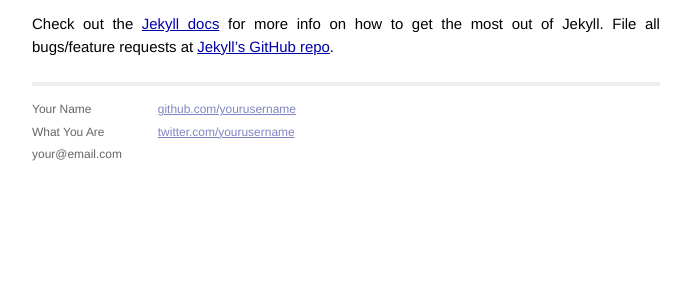
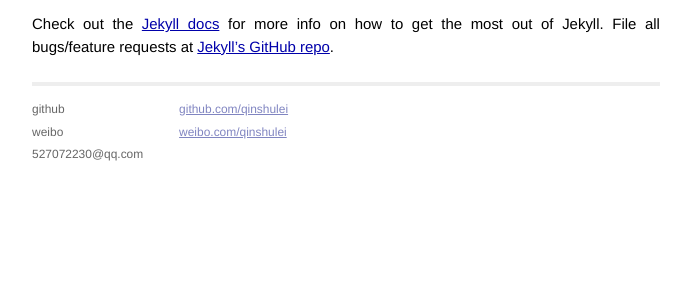
Before and after one commit to qinshulei/qinshulei.github.io, a Jekyll site: the page built from _posts/2013-08-17-welcome-to-jekyll.markdown, in a window 1280 px wide. Shown: the part 411-705 px from the top of the page, without its empty margins (294-985 px from the left). Built offline with Jekyll 4.4.1, drawn with Linux system fonts in a browser that asks for light colours; Markdown is read by kramdown in place of the engine named in the settings.

Commit message:
modify
modify

```diff
--- a/_layouts/default.html
+++ b/_layouts/default.html
@@ -27,15 +27,15 @@
             <div class="footer">
               <div class="contact">
                 <p>
-                  Your Name<br />
-                  What You Are<br />
-                  your@email.com
+                  github   <br />
+                  weibo    <br />
+                  527072230@qq.com
                 </p>
               </div>
               <div class="contact">
                 <p>
-                  <a href="http://github.com/yourusername/">github.com/yourusername</a><br />
-                  <a href="http://twitter.com/yourusername/">twitter.com/yourusername</a><br />
+                  <a href="http://github.com/qinshulei/">github.com/qinshulei</a><br />
+                  <a href="http://weibo.com/qinshulei">weibo.com/qinshulei</a><br />
                 </p>
               </div>
             </div>
```
Also changed, not shown: 1 other file.
